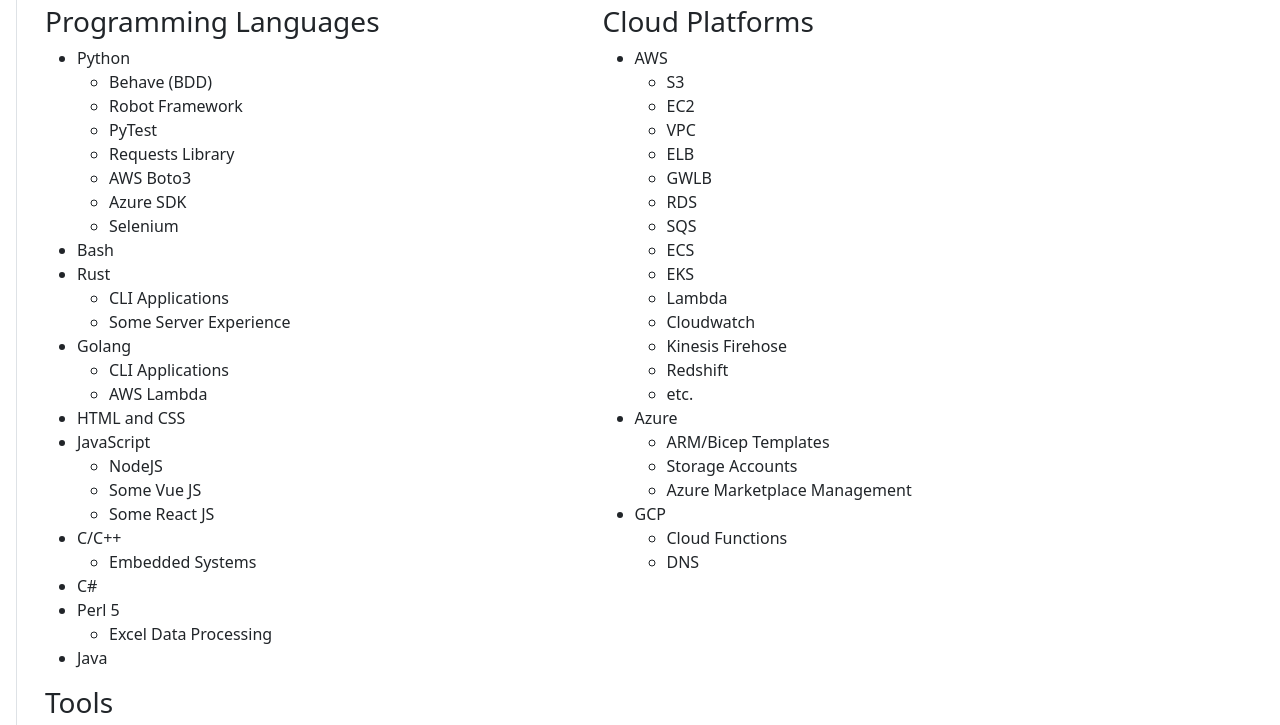
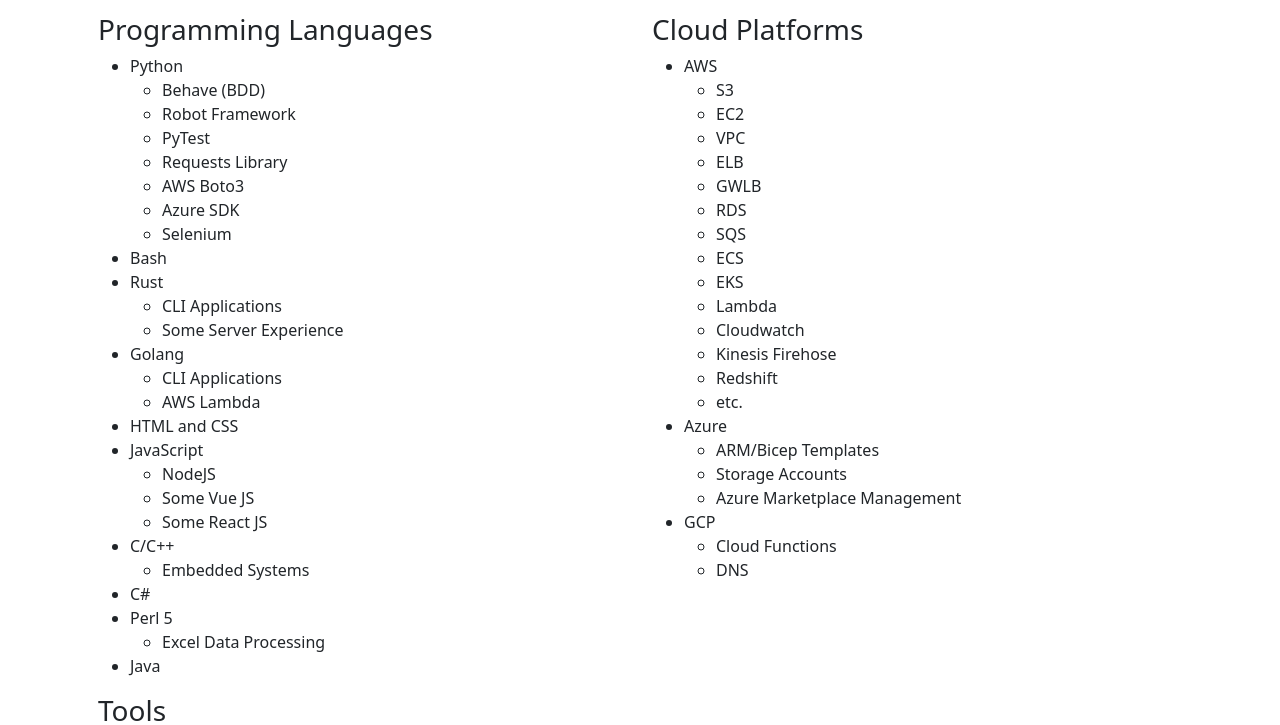
Before and after one commit to alice-ryder/alice-ryder.github.io, a plain HTML site: page index.html in a window 1280 px wide. Shown: the part 624-1349 px from the top of the page. Drawn offline with nearby package versions, Linux system fonts and the light colour scheme.

Commit message:
small ui fix

```diff
--- a/index.html
+++ b/index.html
@@ -11,7 +11,7 @@
 </head>
 
 <body>
-  <main class="container ms-3 ps-3 mt-3 p-2 border-start">
+  <main class="container mt-3 p-3">
     <h1 class="text-center display-2">
       Alice Ryder
     </h1>
```
